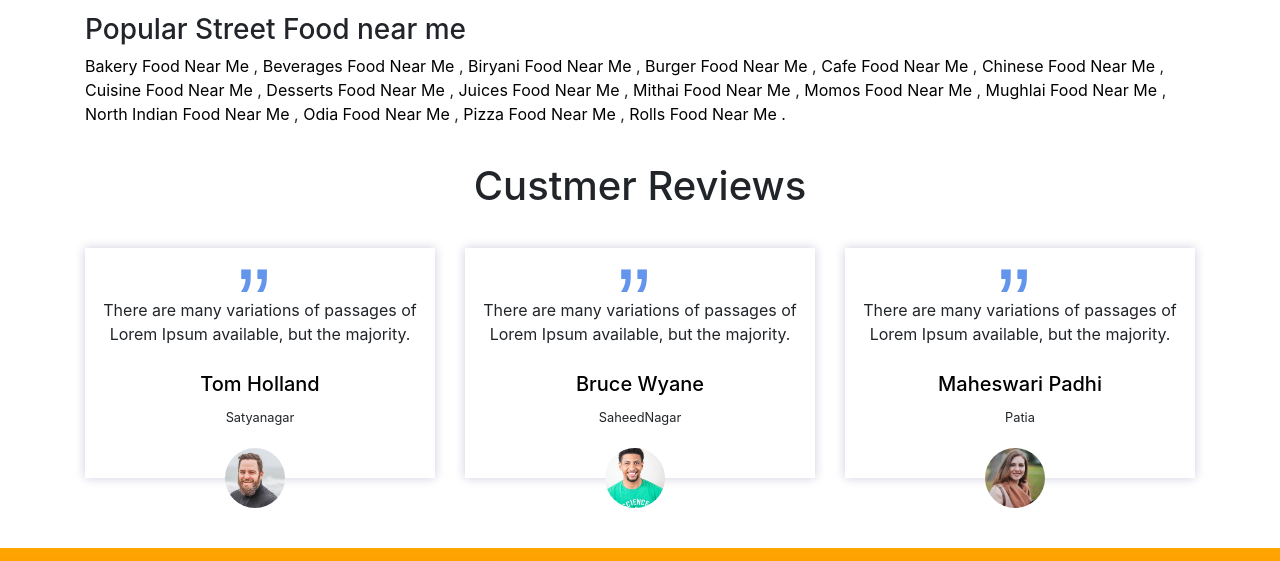
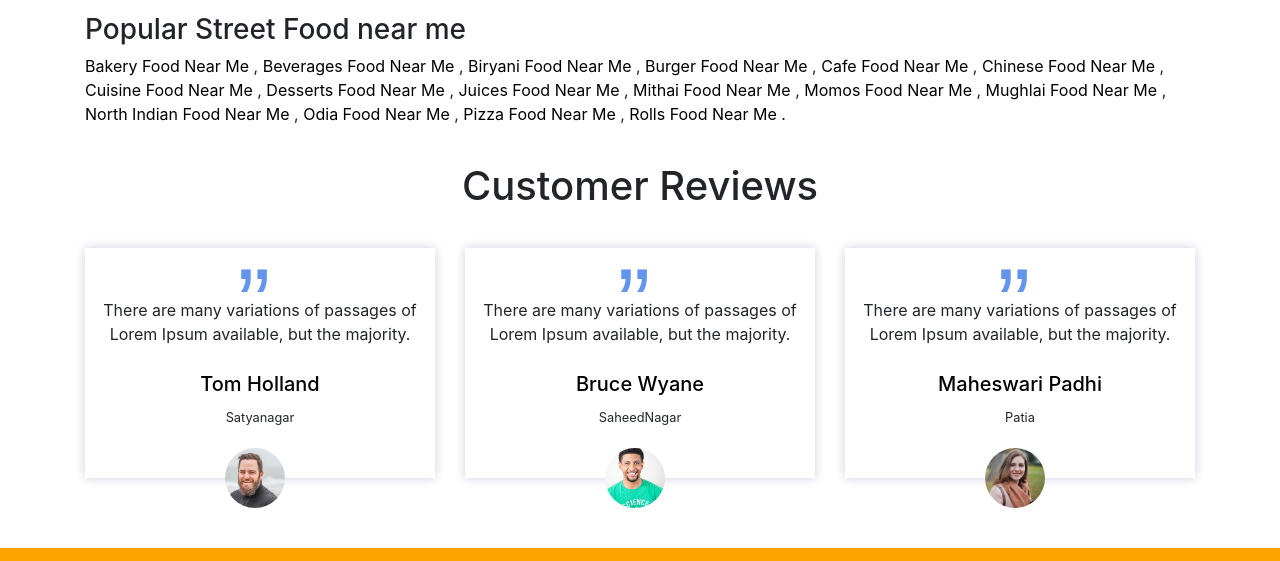
Before and after one commit to Vintage10/FoodZilla.github.io, a plain HTML site: page index.html in a window 1280 px wide. Shown: the part 4073-4634 px from the top of the page. Drawn offline with Linux system fonts and the light colour scheme; files that its build step writes are made by us from their sources.

Commit message:
Update index.html

```diff
--- a/index.html
+++ b/index.html
@@ -350,7 +350,7 @@
 
 
     <section class="users-feedback">
-        <h1>Custmer Reviews</h1>
+        <h1>Customer Reviews</h1>
         <div class="container">
             <div class="row">
                 <div class="col-md-4">
```
